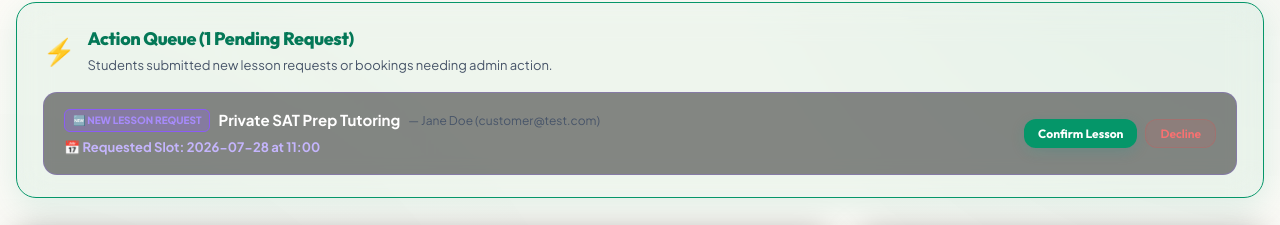
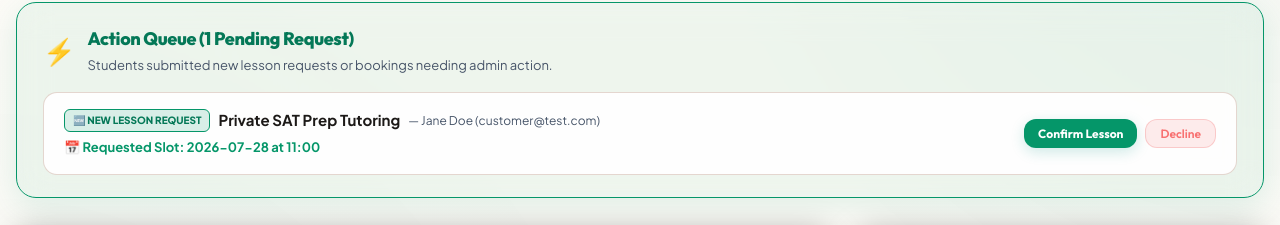
Before and after one commit to RadoMatas/NativeBooking, a React (Vite) app: page /admin in a window 1280 px wide. Shown: the part 219-444 px from the top of the page. Built offline with nearby package versions, Linux system fonts and the light colour scheme; no server answers; the database is empty; sample sign-in values are in the browser's storage.

Commit message:
Polish Action Queue banner colors in AdminDB.tsx to Emerald and Brown on academic branch

```diff
--- a/src/pages/AdminDB.tsx
+++ b/src/pages/AdminDB.tsx
@@ -266,8 +266,8 @@ export default function AdminDB() {
                 <div
                   key={req.id}
                   style={{
-                    background: 'rgba(0, 0, 0, 0.45)',
-                    border: '1px solid rgba(139, 92, 246, 0.3)',
+                    background: 'rgba(255, 255, 255, 0.92)',
+                    border: '1px solid rgba(120, 53, 15, 0.2)',
                     borderRadius: '14px',
                     padding: '16px 20px',
                     display: 'flex',
@@ -280,15 +280,15 @@ export default function AdminDB() {
                   <div>
                     <div style={{ display: 'flex', alignItems: 'center', gap: '8px', marginBottom: '6px' }}>
                       {req.adminStatus === 'Reschedule Requested' ? (
-                        <span style={{ fontSize: '10px', fontWeight: 800, textTransform: 'uppercase', padding: '3px 8px', borderRadius: '6px', background: 'rgba(234, 179, 8, 0.25)', color: '#facc15', border: '1px solid #facc15' }}>
+                        <span style={{ fontSize: '10px', fontWeight: 800, textTransform: 'uppercase', padding: '3px 8px', borderRadius: '6px', background: 'rgba(120, 53, 15, 0.15)', color: '#78350f', border: '1px solid #78350f' }}>
                           🔄 RESCHEDULE REQUEST
                         </span>
                       ) : (
-                        <span style={{ fontSize: '10px', fontWeight: 800, textTransform: 'uppercase', padding: '3px 8px', borderRadius: '6px', background: 'rgba(139, 92, 246, 0.25)', color: '#a78bfa', border: '1px solid #8b5cf6' }}>
+                        <span style={{ fontSize: '10px', fontWeight: 800, textTransform: 'uppercase', padding: '3px 8px', borderRadius: '6px', background: 'rgba(5, 150, 105, 0.15)', color: '#047857', border: '1px solid #059669' }}>
                           🆕 NEW LESSON REQUEST
                         </span>
                       )}
-                      <strong style={{ color: '#ffffff', fontSize: '15px' }}>{req.service}</strong>
+                      <strong style={{ color: '#1c1917', fontSize: '15px' }}>{req.service}</strong>
                       <span style={{ fontSize: '12px', color: 'var(--text-secondary)' }}>
                         — {req.customerName || 'Student'} ({req.customerEmail})
                       </span>
@@ -296,15 +296,15 @@ export default function AdminDB() {
 
                     {req.adminStatus === 'Reschedule Requested' ? (
                       <div style={{ display: 'flex', alignItems: 'center', gap: '12px', fontSize: '13px', marginTop: '4px', flexWrap: 'wrap' }}>
-                        <span style={{ color: '#94a3b8', textDecoration: 'line-through' }}>
+                        <span style={{ color: '#78350f', textDecoration: 'line-through' }}>
                           Original: {req.date} @ {req.time}
                         </span>
-                        <span style={{ color: '#facc15', fontWeight: 800, background: 'rgba(234, 179, 8, 0.2)', padding: '2px 8px', borderRadius: '6px' }}>
+                        <span style={{ color: '#047857', fontWeight: 800, background: 'rgba(5, 150, 105, 0.15)', padding: '2px 8px', borderRadius: '6px' }}>
                           👉 Requested New: {req.requestedDate} @ {req.requestedTime}
                         </span>
                       </div>
                     ) : (
-                      <div style={{ fontSize: '13px', color: '#c4b5fd', fontWeight: 700, marginTop: '4px' }}>
+                      <div style={{ fontSize: '13px', color: '#059669', fontWeight: 700, marginTop: '4px' }}>
                         📅 Requested Slot: {req.date} at {req.time}
                       </div>
                     )}
```
